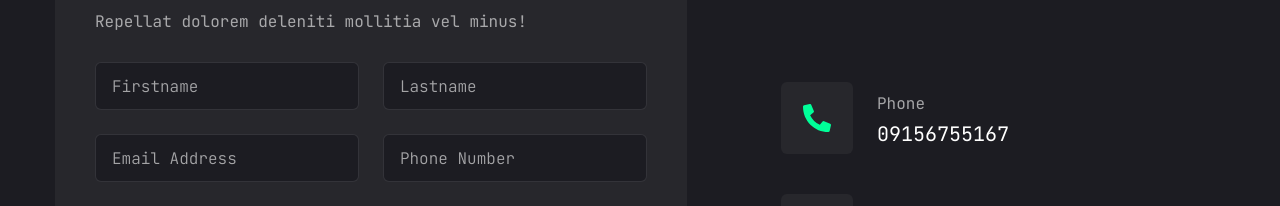
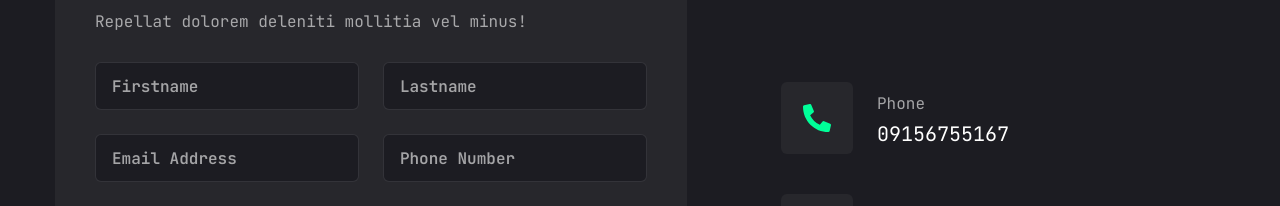
Before and after one commit to eringz/portfolio, a Next.js app: page /contact in a window 1280 px wide. Shown: the part 294-500 px from the top of the page. Built offline with nearby package versions, Linux system fonts and the light colour scheme.

Commit message:
ready for initial deployment

```diff
--- a/app/contact/page.tsx
+++ b/app/contact/page.tsx
@@ -53,25 +53,29 @@ const Contact = () => {
           {/* FORM */}
           <div className="xl:w-[54%] order-2 xl:order-none">
             <form className="flex flex-col gap-6 p-10 bg-[#27272C] rounded-xl">
-              <h3 className="text-4xl text-accent">Let's work together</h3>
+              <h3 className="text-4xl text-accent">Let&apos;s work together</h3>
               <p className="text-white/60">Lorem ipsum dolor sit amet consectetur adipisicing elit. Repellat dolorem deleniti mollitia vel minus!</p>
               {/* INPUT */}
               <div className="grid grid-cols-1 md:grid-cols-2 gap-6">
                 <Input
-                  type="firstname"
+                  type="text"
                   placeholder="Firstname"
+                  className="font-semibold"
                 />
                 <Input
-                  type="lastname"
+                  type="text"
                   placeholder="Lastname"
+                  className="font-semibold"
                 />
                 <Input
                   type="email"
                   placeholder="Email Address"
+                  className="font-semibold"
                 />
                 <Input
-                  type="phone"
+                  type="text"
                   placeholder="Phone Number"
+                  className="font-semibold"
                 />
               </div>
               {/* SELECT */}
--- a/app/layout.tsx
+++ b/app/layout.tsx
@@ -1,7 +1,7 @@
 import type { Metadata } from "next";
 
 // FONTS
-import localFont from "next/font/local";
+// import localFont from "next/font/local";
 import { JetBrains_Mono } from 'next/font/google';
 
 // CSS
--- a/app/page.tsx
+++ b/app/page.tsx
@@ -17,10 +17,10 @@ const Home = () => {
             <div className="text-center xl:text-left order-2 xl:order-none">
               <span className="text-xl">Software Developer</span>
               <h1 className="h1 mb-6">
-                Hello I'm <br /> <span className="text-accent">Ron Santos</span>
+                Hello I&apos;m <br /> <span className="text-accent">Ron Santos</span>
               </h1>
               <p className="max-w-[500px] mb-9 text-white/80">
-              I'm skilled in troubleshooting, problem-solving, and various development frameworks, with a focus on making a strong impact in tech.
+              I&apos;m skilled in troubleshooting, problem-solving, and various development frameworks, with a focus on making a strong impact in tech.
               </p>
               {/* buttons and socials */}
               <div className="flex flex-col xl:flex-row items-center gap-8">
```
Also changed, not shown: .eslintrc.json.
